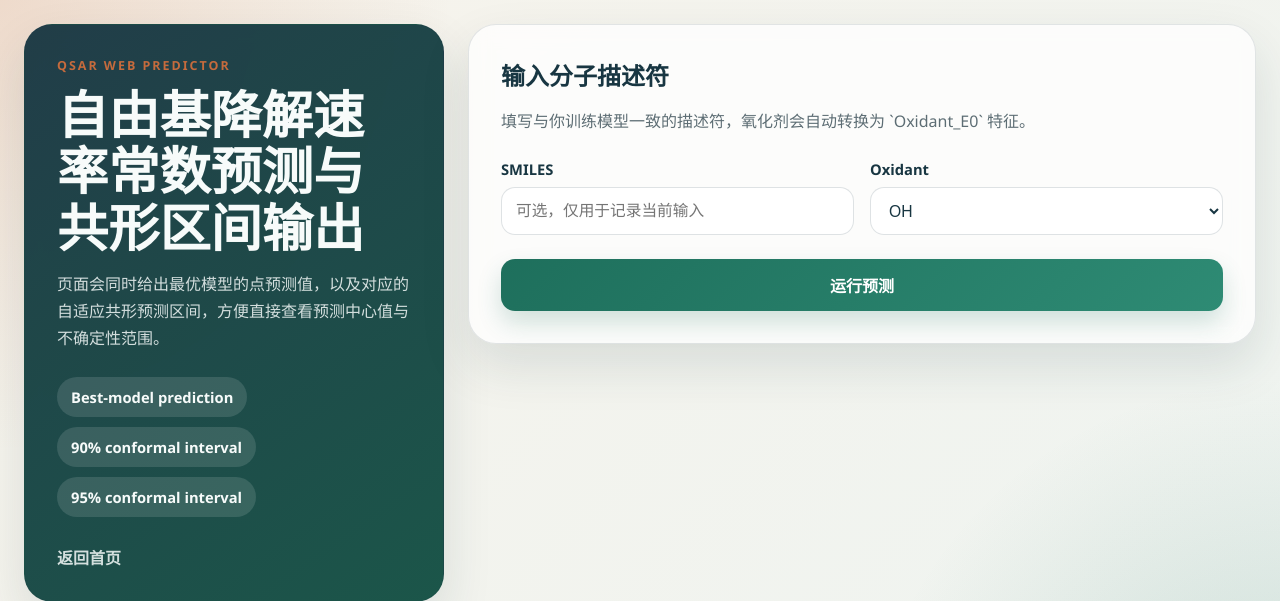
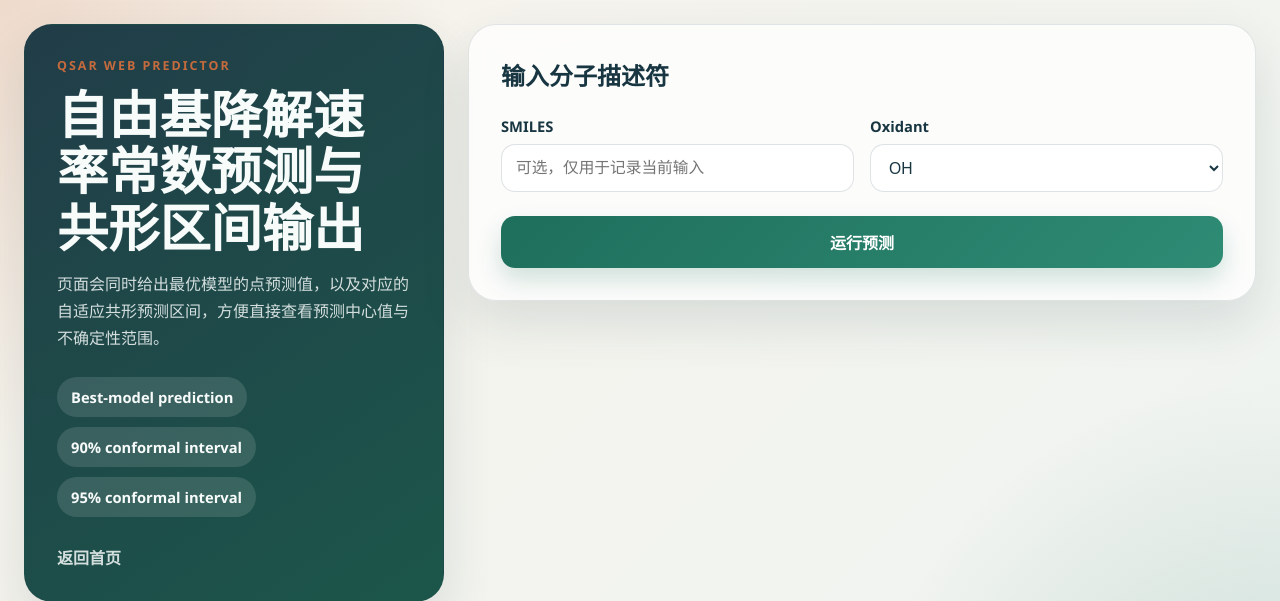
Before and after one commit to miaomiaosun83-ship-it/qsar-predictor, a Flask app: page /predict in a window 1280 px wide. Shown: the top 601 px of the page. Run offline with Flask 3, Linux system fonts and the light colour scheme; parts of the project's set-up code (start-up, migrations or seed data) failed here and were passed over.

Commit message:
Add files via upload

```diff
--- a/templates/predict.html
+++ b/templates/predict.html
@@ -25,7 +25,7 @@
         <main class="form-panel">
             <div class="panel-header">
                 <h2>输入分子描述符</h2>
-                <p>填写与你训练模型一致的描述符，氧化剂会自动转换为 `Oxidant_E0` 特征。</p>
+                <!-- <p>填写与你训练模型一致的描述符，氧化剂会自动转换为 `Oxidant_E0` 特征。</p> -->
             </div>
 
             {% if error %}
```
